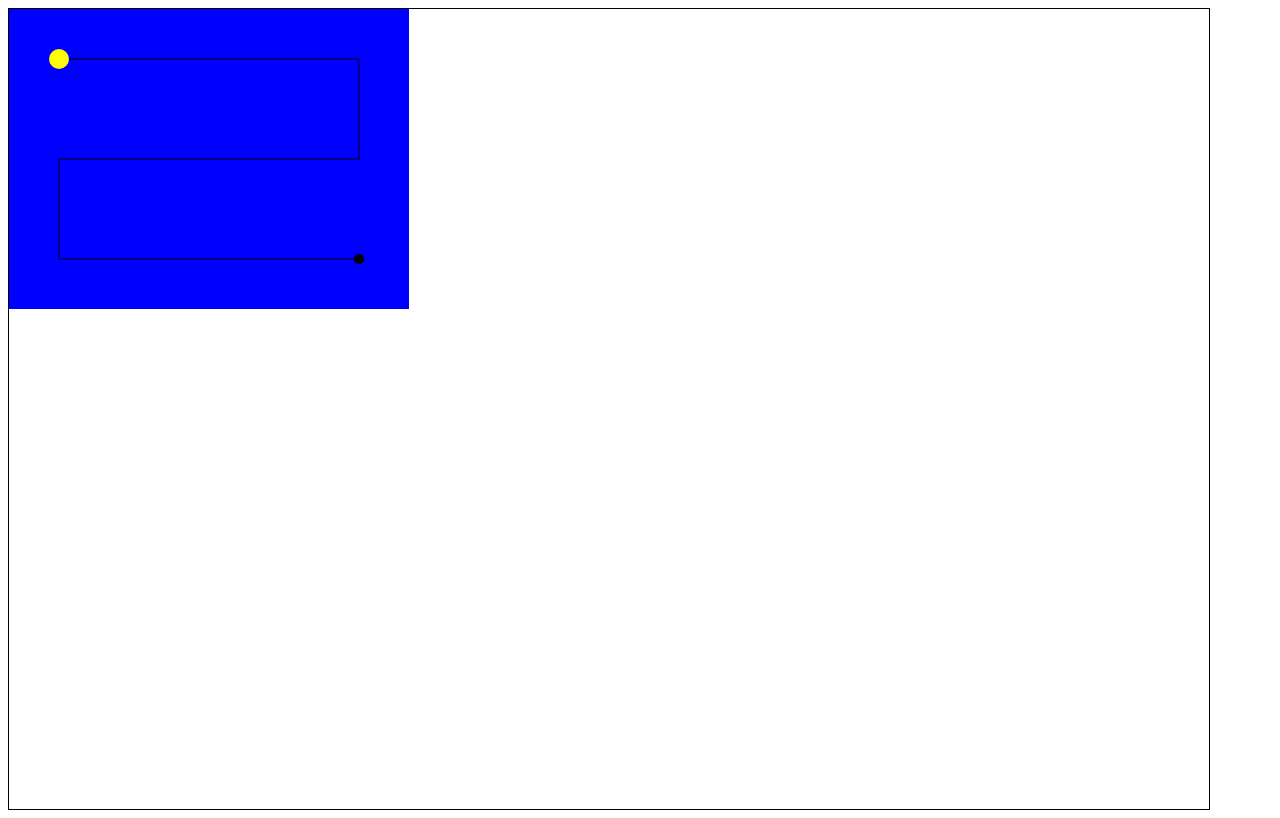
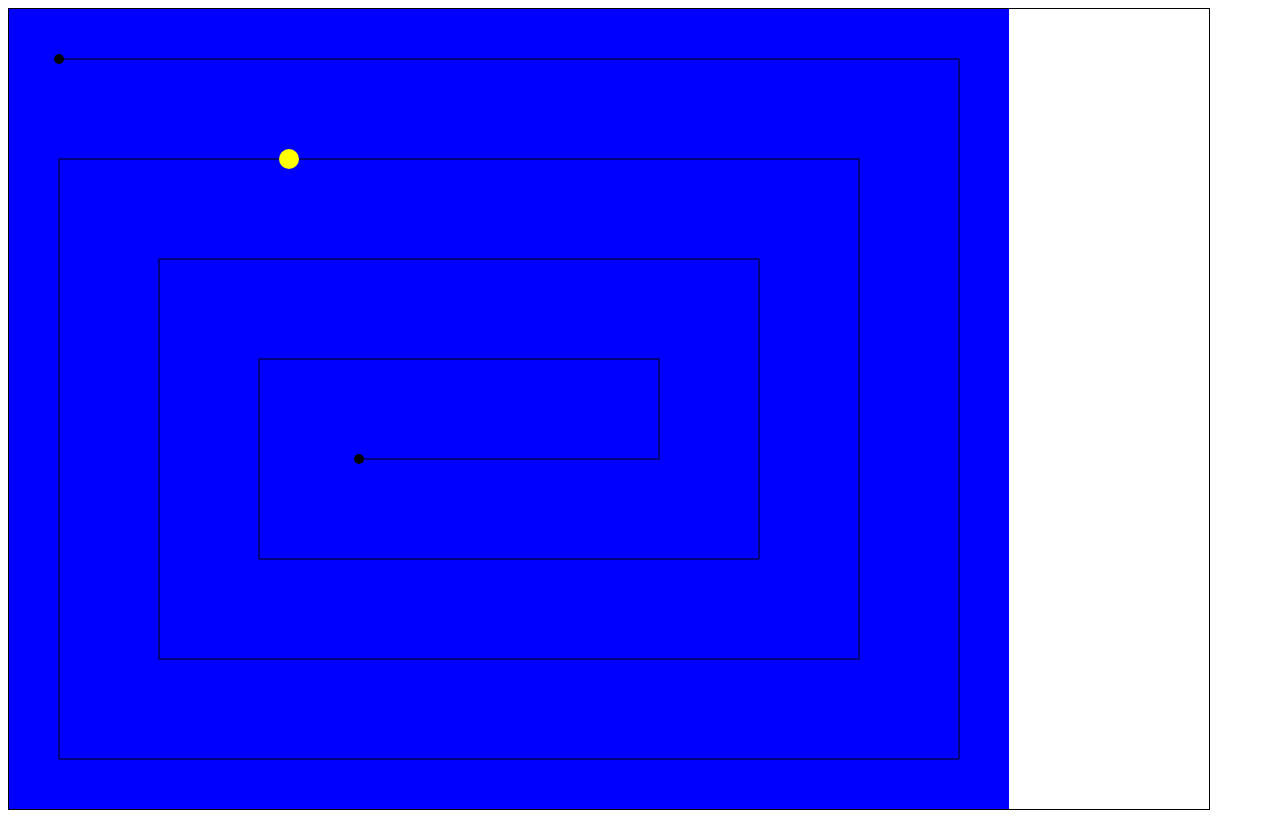
Before and after one commit to nish2212/work, a plain HTML site: page move_ball.html in a window 1280 px wide. Drawn offline with Linux system fonts and the light colour scheme.

Commit message:
PlayerBallの動作ロジック作成

```diff
--- a/move_ball.html
+++ b/move_ball.html
@@ -66,9 +66,14 @@
             ]
 
             blockMap=[
-                [3,9,9,14],
-                [13,9,9,11],
-                [12,9,9,5]
+                [3,9,9,9,9,9,9,9,9,14],
+                [13,9,9,9,9,9,9,9,14,10],
+                [10,13,9,9,9,9,9,14,10,10],
+                [10,10,13,9,9,9,14,10,10,10],
+                [10,10,10,7,9,9,11,10,10,10],
+                [10,10,12,9,9,9,9,11,10,10],
+                [10,12,9,9,9,9,9,9,11,10],
+                [12,9,9,9,9,9,9,9,9,11]
             ]
 
             startBlock = getStartBlock();
@@ -82,7 +87,7 @@
                 }
             }
 
-            player = new Ball(player_x, player_y, player_direction);
+            player = new Ball(player_x, player_y, player_direction, 10);
 
             drawBlocks();
             player.draw();
@@ -213,7 +218,7 @@
                 // 自分がいるセクションのtrueチェック。いる？
 
                 // speed分進む
-                if (movable == 1) {
+                if (movable == 0) {
                     if (this.direction == 1) {
                         this.x -= this.speed;
                     } else if (this.direction == 2) {
@@ -241,10 +246,7 @@
                         } else {
                             this.direction = 0;
                         }
-                    }
-
-                    // upから来た場合
-                    if (this.direction == 4) {
+                    } else if (this.direction == 4) { // upから来た場合
                         if (blocks[inBlock][4]) {
                             this.direction = 4;
                         } else if (blocks[inBlock][1]) {
@@ -254,10 +256,7 @@
                         } else {
                             this.direction = 0;
                         }
-                    }
-
-                    // rightから来た場合
-                    if (this.direction == 1) {
+                    } else if (this.direction == 1) { // rightから来た場合
                         if (blocks[inBlock][1]) {
                             this.direction = 1;
                         } else if (blocks[inBlock][2]) {
@@ -267,12 +266,9 @@
                         } else {
                             this.direction = 0;
                         }
-                    }
-
-                    // downから来た場合
-                    if (this.direction == 2) {
-                        if (blocks[inBlock][4]) {
-                            this.direction = 4;
+                    } else if (this.direction == 2) { // downから来た場合
+                        if (blocks[inBlock][2]) {
+                            this.direction = 2;
                         } else if (blocks[inBlock][1]) {
                             this.direction = 1;
                         } else if (blocks[inBlock][3]) {
```
